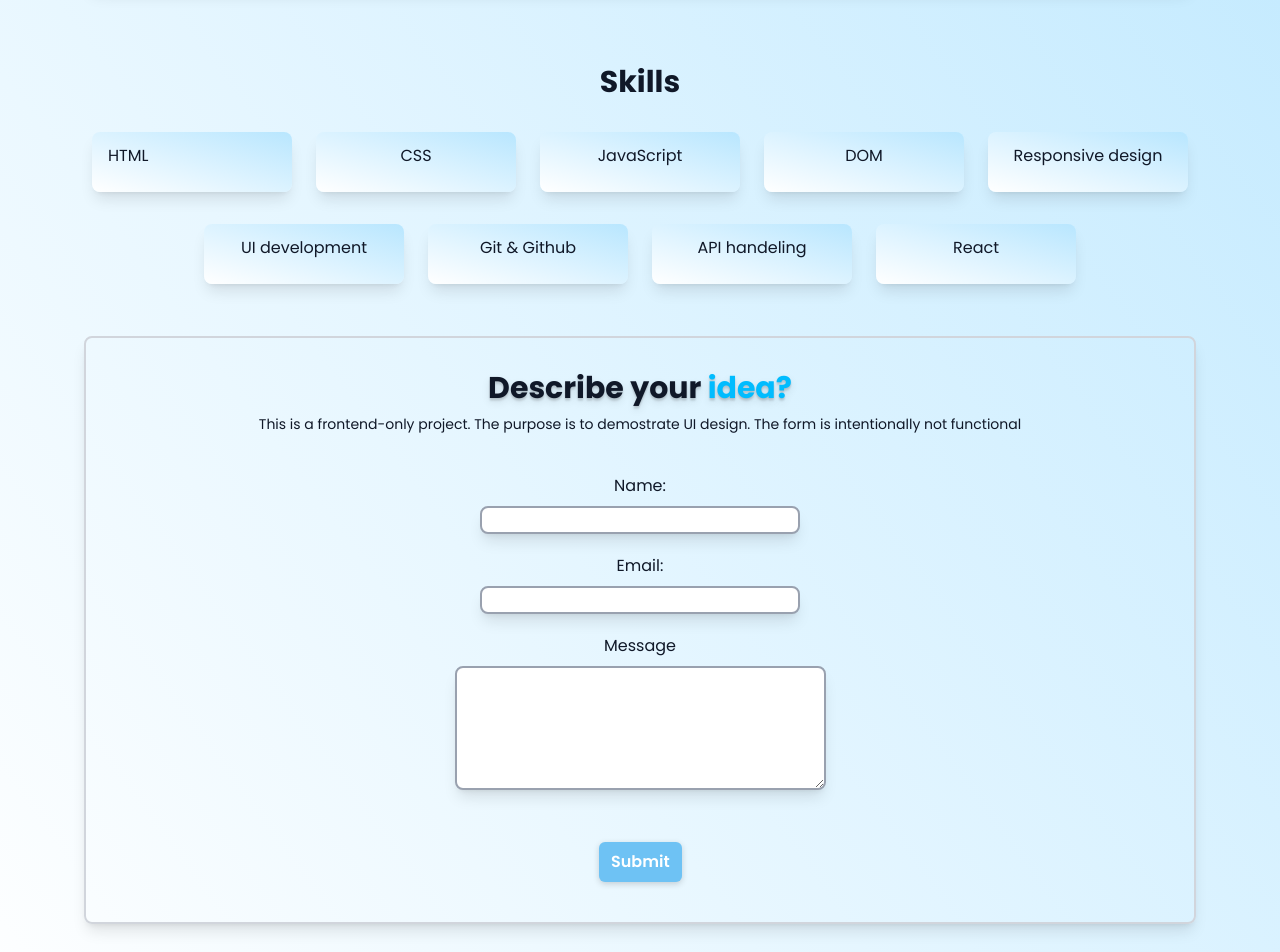
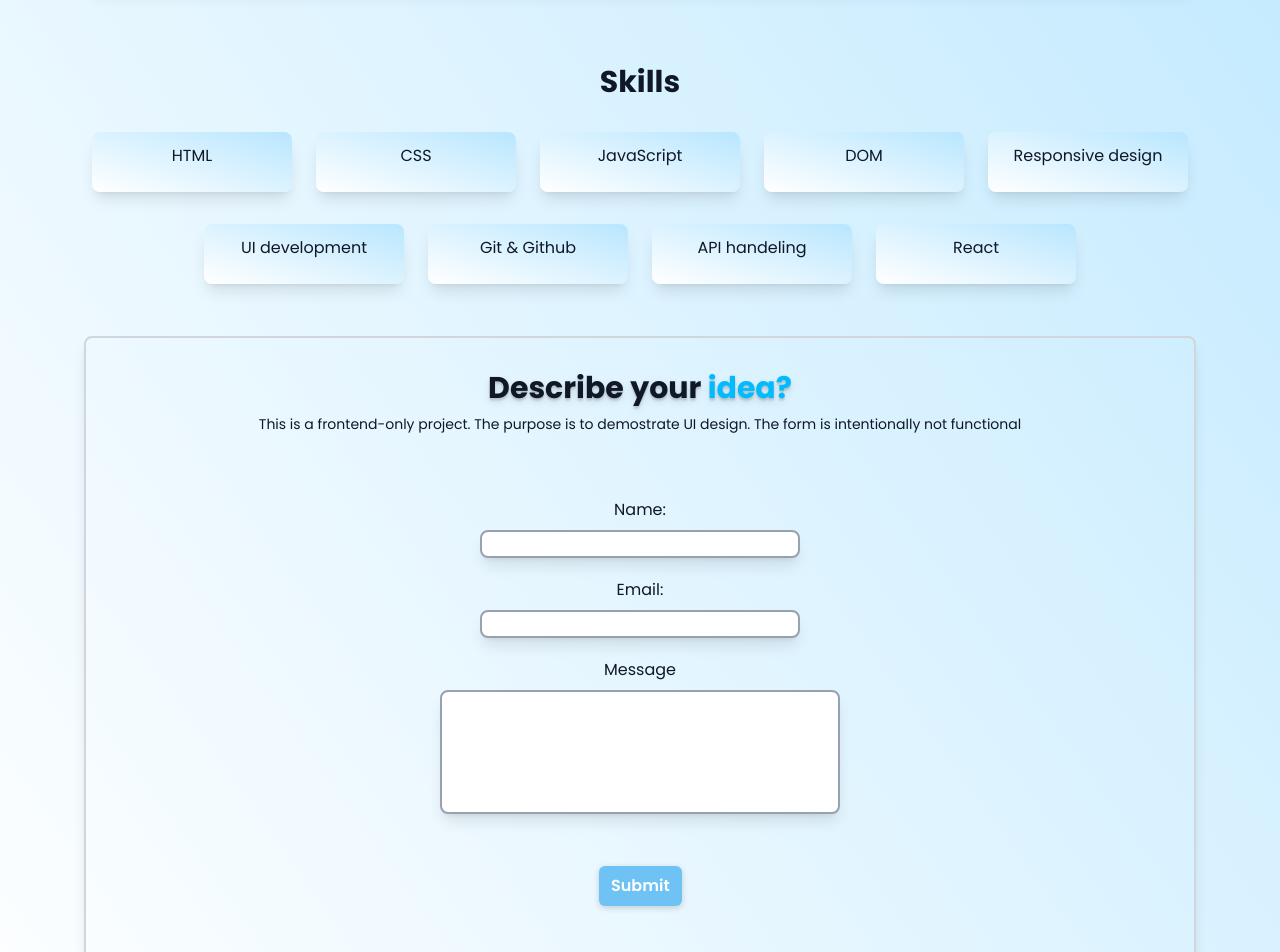
Before and after one commit to vaishnavisingh09bhadoriya-ctrl/Portfolio_project, a React (Vite) app: page / in a window 1280 px wide. Shown: the part 660-1612 px from the top of the page. Built offline with nearby package versions, Linux system fonts and the light colour scheme.

Commit message:
again modified

```diff
--- a/src/App.jsx
+++ b/src/App.jsx
@@ -65,7 +65,7 @@ function scrollToSection() {
 
           <section  id="projects" className=" card mb-6 px-6  flex flex-col items-center   justify-center "> <div className='text-center m-8'><h1  className='font-bold text-3xl'>Skills</h1></div>
             <div className='flex flex-wrap gap-6 md:flex-row justify-center '>
-            <div className=" skills mb-2 shadow-lg px-4 py-3 w-50 h-15 bg-linear-to-bl from-sky-200 to-white rounded-lg shadow-grey-100">HTML</div>
+            <div className=" skills mb-2 shadow-lg px-4 py-3 w-50 h-15 bg-linear-to-bl from-sky-200 to-white text-center rounded-lg shadow-grey-100">HTML</div>
             <div className=" skills mb-2 shadow-lg px-4 py-3 w-50 h-15  bg-linear-to-bl from-sky-200 to-white text-center rounded-lg shadow-grey-100">CSS</div>
             <div className=" skills mb-2 shadow-lg px-4 py-3 w-50 h-15  bg-linear-to-bl from-sky-200 to-white text-center rounded-lg shadow-grey-100">JavaScript</div>
             <div className=" skills mb-2 shadow-lg px-4 py-3 w-50 h-15 bg-linear-to-bl from-sky-200 to-white text-center rounded-lg shadow-grey-100">DOM</div>
@@ -80,15 +80,15 @@ function scrollToSection() {
           <section  className=" description flex flex-col md:flex-col items-center justify-center mb-8 m-5 border-gray-300 border-2 rounded-lg px-6 shadow-lg ">
             <div className='text-center m-8'><h2  className=' font-bold text-3xl text-shadow-lg'>Describe your <span className='text-sky-400'>idea?</span> </h2>
             <p className='mt-2 text-sm'>This is a frontend-only project. The purpose is to demostrate UI design. The form is intentionally not functional</p></div>
-            <div >
-            <form className='flex flex-col items-center justify-center flex-wrap content-center w-full '>
-              <div className='flex flex-col md:flex-col items-center justify-center m-2 w-full'><div className='text-center mb-1'><label for="name" >Name:</label></div>
+            <div className='relative w-full max-w-md mx-auto p-6' >
+            <form className='flex flex-col items-center justify-center flex-wrap content-center w-full space-y-4 '>
+              <div className='flex flex-col md:flex-col items-center justify-center m-2  w-full'><div className='text-center mb-1'><label for="name" >Name:</label></div>
             <input id="name" type='text' className='border-2 border-gray-400 m-1  rounded-lg bg-white shadow-lg'></input></div>
              <div className='flex flex-col md:flex-col items-center justify-center m-2 w-full'><div className='text-center mb-1'><label for="mail" >Email:</label></div>
             <input id="mail" type='email' className='border-2 border-gray-400 m-1 rounded-lg bg-white shadow-lg'></input></div>
             <div className='flex flex-col md:flex-col items-center justify-center m-2 w-full'>
               <div className='text-center mb-1'><label for="msg">Message</label></div>
-              <textarea id="msg" className=' p-9 bg-white m-1 border-2 border-gray-400 shadow-lg rounded-lg'></textarea>
+              <textarea id="msg" className=' p-9 bg-white m-1 border-2 border-gray-400 shadow-lg w-full max-w-full resize-none rounded-lg'></textarea>
             </div>
             <div className='text-center m-10 '><button className='text-center btn-simple shadow-lg border-gray-400 '>Submit</button></div>
 
```
